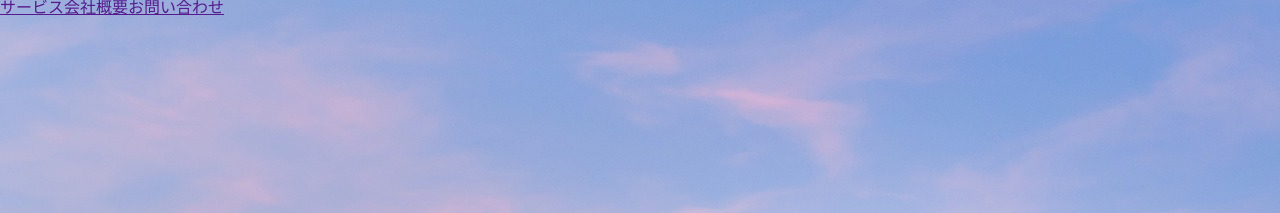
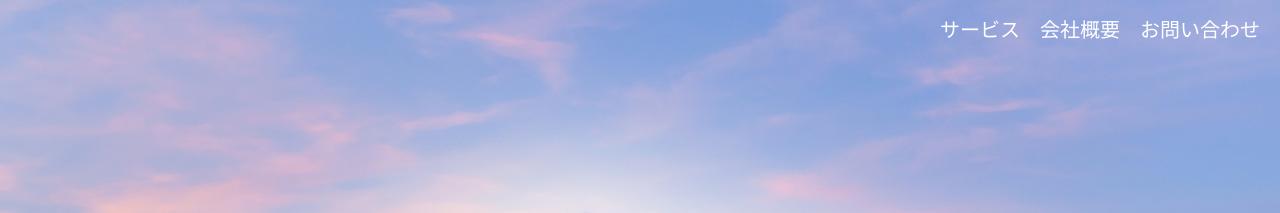
Before and after one commit to ken0426/home, a plain HTML site: page index.html in a window 1280 px wide. Shown: the top 213 px of the page. Drawn offline with Linux system fonts and the light colour scheme.

Commit message:
ヘッダーを一部変更

```diff
--- a/SCSS/layout/_header.scss
+++ b/SCSS/layout/_header.scss
@@ -1,13 +1,21 @@
 .header{
-  height: 10px;
-
+  // height: 10px;
   .nav-wrap{
   }
   .nav-list{
     display: flex;
     text-align: center;
+    justify-content: flex-end;
+    padding: 20px;
     .item{
-      color: black;
+      + .item{
+        padding-left: 20px;
+      }
+    }
+    a{
+      color: rgb(255, 255, 255);
+      text-decoration: none;
+      font-size: 20px;
     }
   }
 }
```
Also changed, not shown: CSS/style.css.
